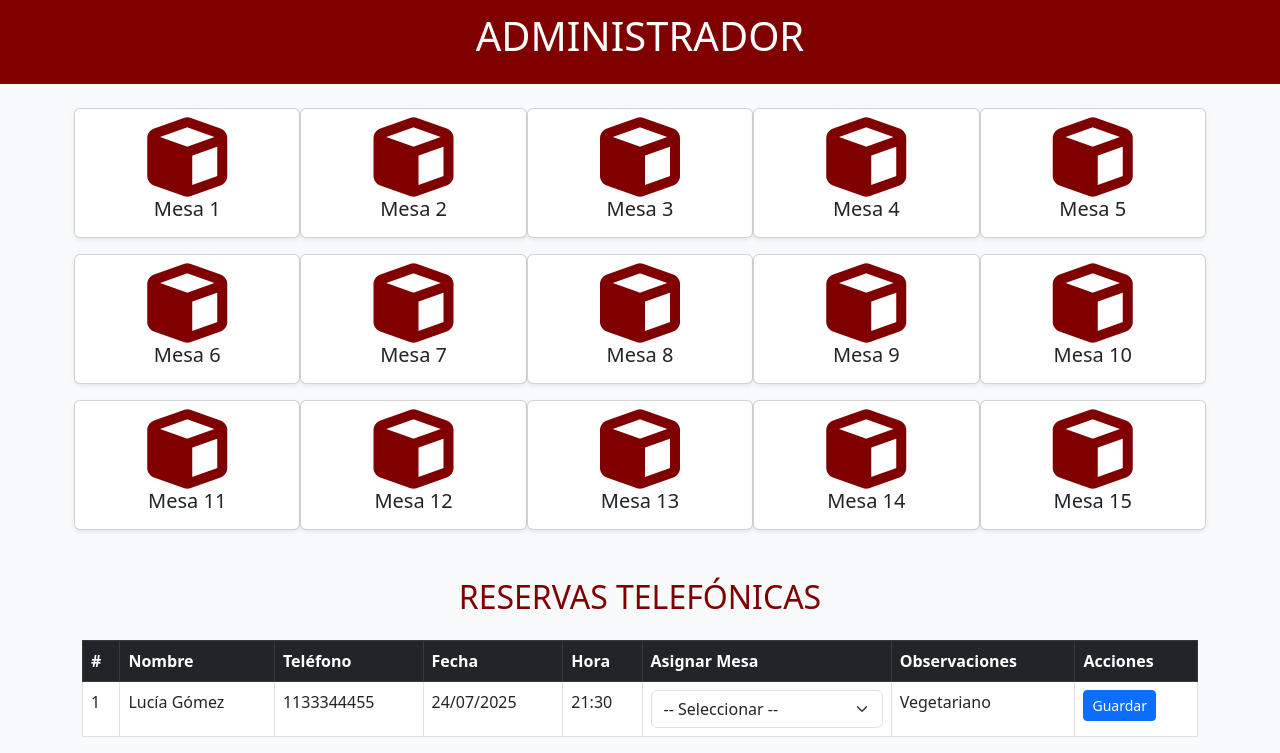
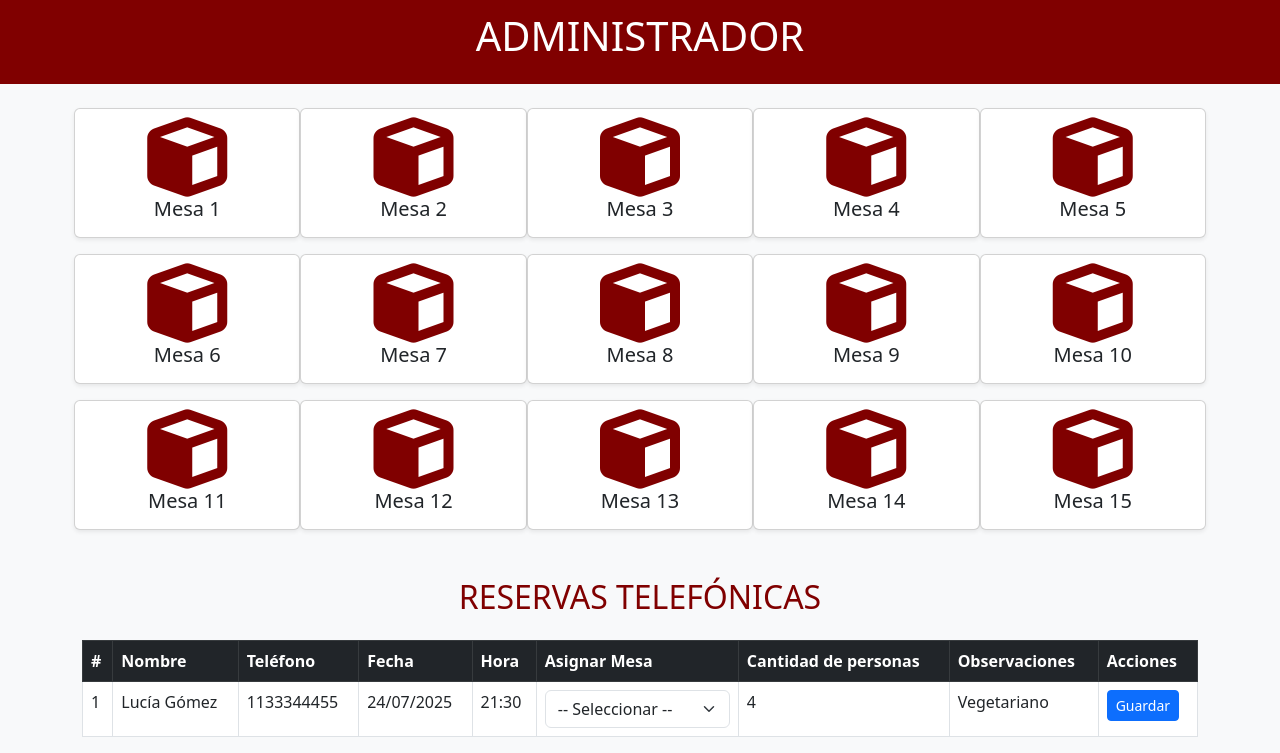
Before and after one commit to Hernanzazzarini/resto-bar, a plain HTML site: page Pedidos.html in a window 1280 px wide. Shown: the part 60-813 px from the top of the page. Drawn offline with nearby package versions, Linux system fonts and the light colour scheme.

Commit message:
actualizacion

```diff
--- a/Pedidos.html
+++ b/Pedidos.html
@@ -62,6 +62,7 @@
             <th>Fecha</th>
             <th>Hora</th>
             <th>Asignar Mesa</th>
+            <th>Cantidad de personas</th>
             <th>Observaciones</th>
             <th>Acciones</th>
           </tr>
@@ -84,11 +85,12 @@
                 <!-- Más mesas -->
               </select>
             </td>
-            <td>Vegetariano</td>
-            <td><button class="btn btn-primary btn-sm">Guardar</button></td>
+            <td>4</td> <!-- Cantidad de personas -->
+            <td>Vegetariano</td> <!-- Observaciones -->
+            <td><button class="btn btn-primary btn-sm">Guardar</button></td> <!-- Acciones -->
           </tr>
-          <!-- Agregá más reservas según necesidad -->
         </tbody>
+
       </table>
     </div>
   </div>
```
